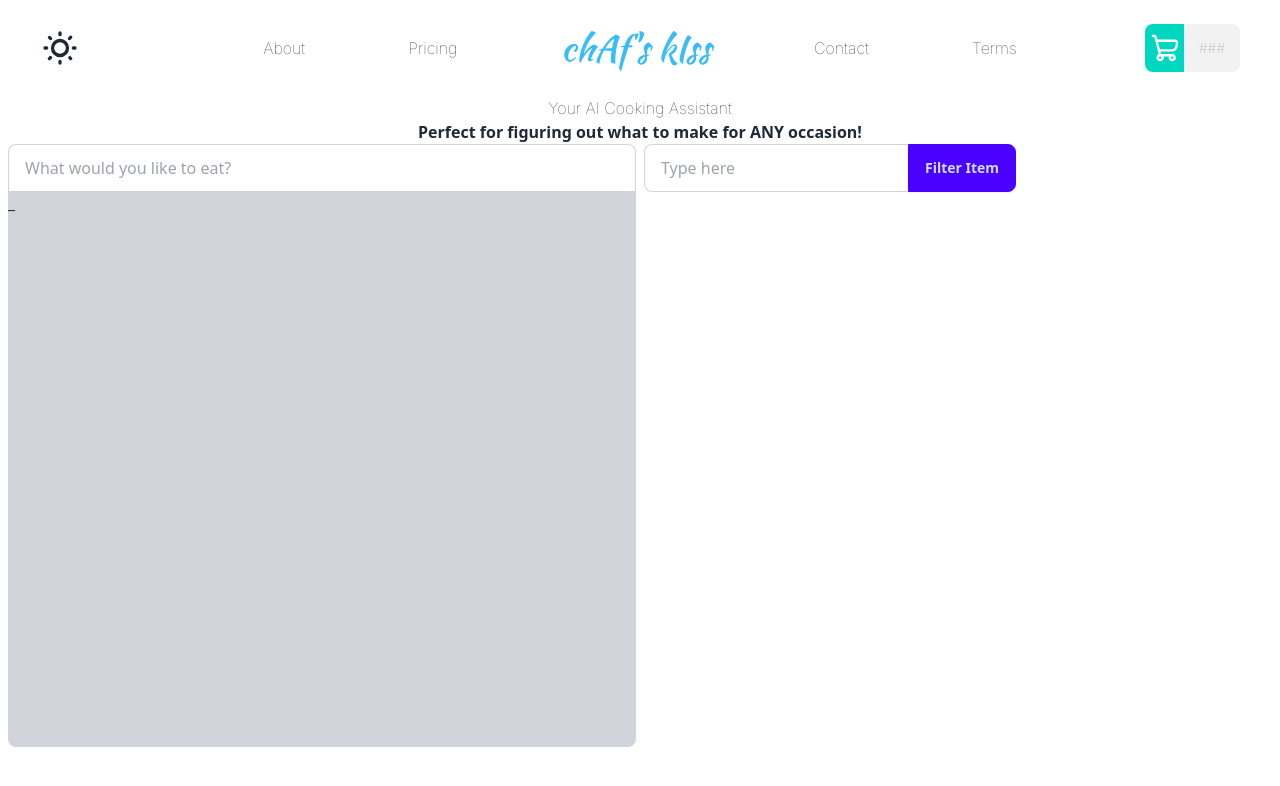
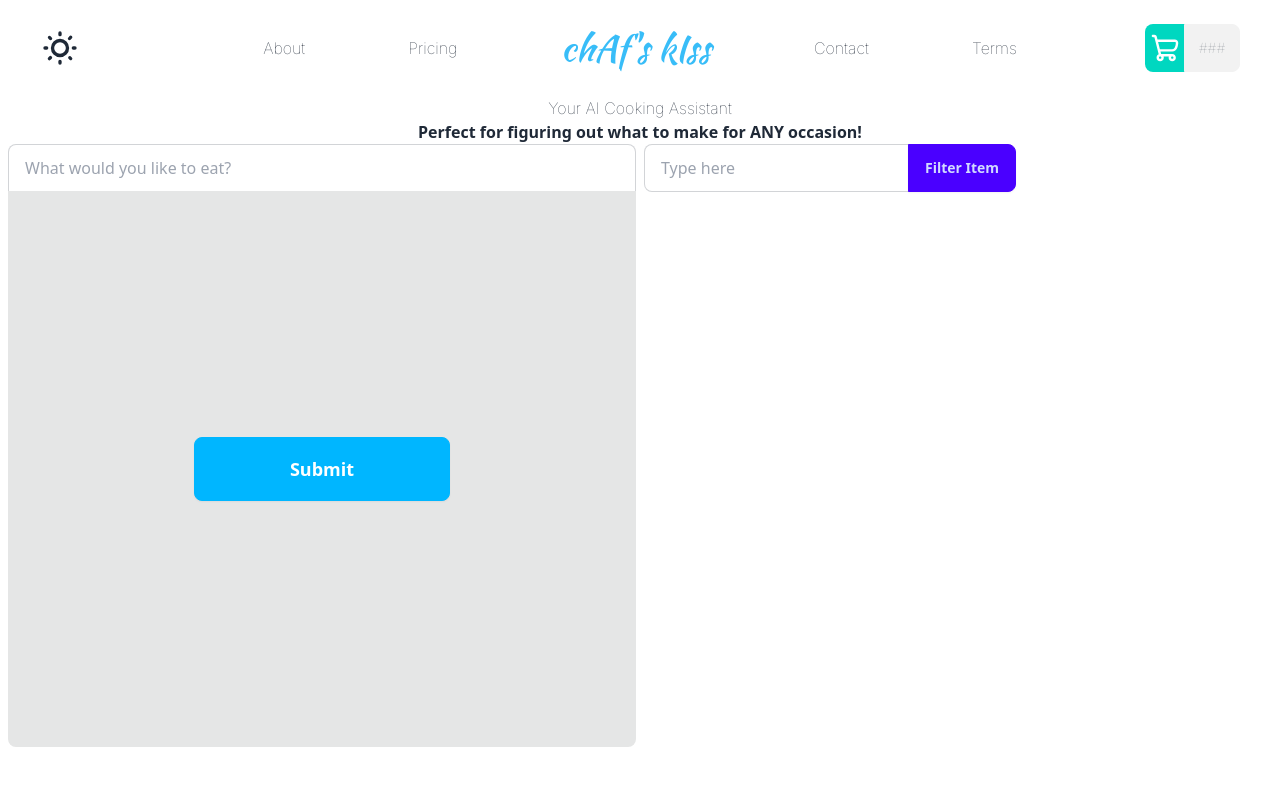
Before and after one commit to MyPingO/chAfs-kIss, a React (Vite) app in the folder frontend/: page / in a window 1280 px wide. Shown: the top 786 px of the page. Built offline with nearby package versions, Linux system fonts and the light colour scheme.

Commit message:
Minor style updates

```diff
--- a/frontend/src/components/Home/ResponseArea.jsx
+++ b/frontend/src/components/Home/ResponseArea.jsx
@@ -1,7 +1,18 @@
 import { useState } from "react";
+import ResponseList from "./ResponseList";
 
 function ResponseArea() {
   const [responses, setResponses] = useState([]);
+  function handleSubmit(e) {
+    // do something in the backend with the filters to get back the response ideas
+    // for now using dummy data
+    setResponses([
+      "Sesame Chicken",
+      "Chicken Lo Mein",
+      "Shrimp Fried Rice",
+      "Hot and Sour Soup",
+    ]);
+  }
   return (
     <div className="join join-vertical w-full h-full">
       <input
@@ -9,8 +20,17 @@ function ResponseArea() {
         className="input input-bordered w-full join-item"
         placeholder="What would you like to eat?"
       />
-      <div className="join-item bg-gray-300 dark:text-black sm:h-5/6">
-        {responses.length === 0 ? "_" : " hey we not 0 "}
+      <div className="join-item flex items-center justify-center bg-base-300 dark:text-black h-5/6">
+        {responses.length === 0 ? (
+          <button
+            className="btn btn-info btn-lg btn-wide text-white"
+            onClick={() => handleSubmit()}
+          >
+            Submit
+          </button>
+        ) : (
+          <ResponseList responses={responses} />
+        )}
       </div>
     </div>
   );
--- /dev/null
+++ b/frontend/src/components/Home/ResponseList.jsx
@@ -0,0 +1,27 @@
+import PropTypes from "prop-types";
+
+function ResponseList({ responses }) {
+  return (
+    <div>
+      {/* eslint-disable-next-line react/no-unescaped-entities */}
+      <p className="text-xl text-black dark:text-white text-center mb-5">
+        Here's the list of generated suggestions:
+      </p>
+      <ul className="grid grid-cols-2 gap-10 pl-2 pr-2">
+        {responses.map((response, index) => (
+          <li key={index}>
+            <button className="btn max-w-32 w-full sm:btn-lg">
+              {response}
+            </button>
+          </li>
+        ))}
+      </ul>
+    </div>
+  );
+}
+
+ResponseList.propTypes = {
+  responses: PropTypes.array.isRequired,
+};
+
+export default ResponseList;
--- a/frontend/src/index.css
+++ b/frontend/src/index.css
@@ -9,3 +9,10 @@ body,
 #root {
   height: 100%;
 }
+
+/* Hide scrollbar for Chrome, Safari and Opera */
+*::-webkit-scrollbar {
+  display: none;
+  -ms-overflow-style: none; /* IE and Edge */
+  scrollbar-width: none; /* Firefox */
+}
```
